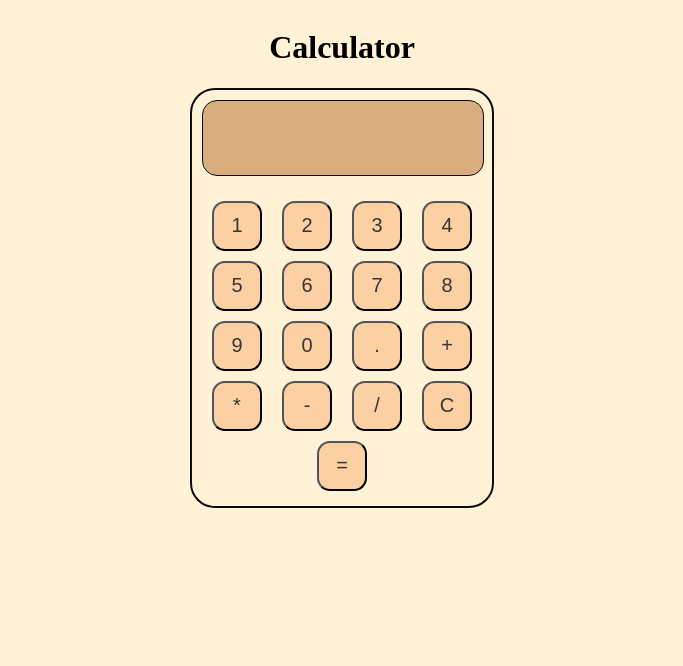
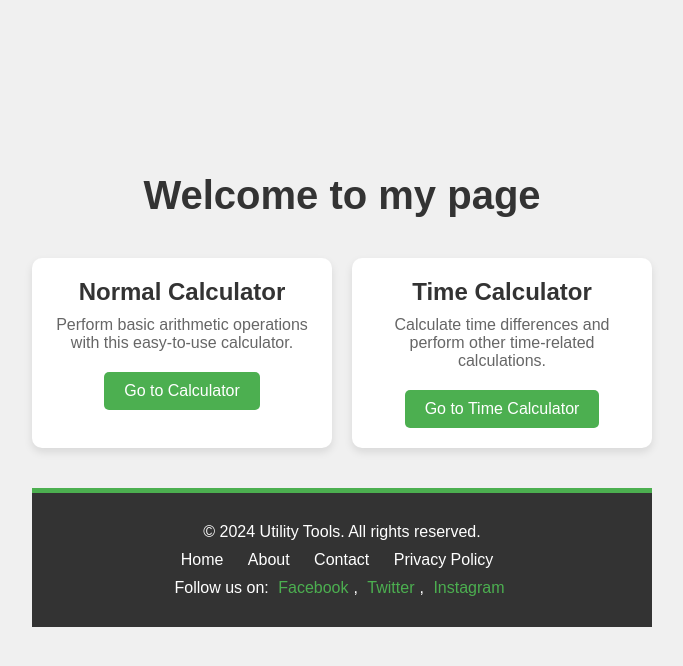
Before and after one commit to Rohan-Netrakar/Calculator, a plain HTML site: page index.html in a window 1280 px wide. Shown: the whole page, without its empty margins (298-981 px from the left). Drawn offline with Linux system fonts and the light colour scheme.

Commit message:
added time calculator and normal calculator with hime page

```diff
--- /dev/null
+++ b/calculator.css
@@ -0,0 +1,146 @@
+/* Resetting default browser styles */
+* {
+    margin: 0;
+    padding: 0;
+
+}
+
+body {
+    font-family: Arial, sans-serif;
+    background-color: #f0f0f0;
+}
+
+main {
+    display: flex;
+    flex-direction: column;
+    align-items: center;
+    justify-content: center;
+    height: 100vh;
+}
+
+header {
+    text-align: center;
+    margin-bottom: 20px;
+    background-color: #333;
+    color: #fff;
+    padding: 20px;
+    width: 100%;
+    margin-top: -30px;
+    border-bottom: 5px solid #4CAF50;
+}
+header h1{
+    font-size: 50px;
+    animation: fadeIn 2s ease-in-out;
+}
+
+#main_box {
+    background-color: #fff;
+    border-radius: 10px;
+    padding: 20px;
+    box-shadow: 0 4px 8px rgba(0, 0, 0, 0.1);
+    animation: slideIn 1s ease-in-out;
+
+}
+@keyframes slideIn {
+    from { transform: translateY(20px); opacity: 0; }
+    to { transform: translateY(0); opacity: 1; }
+}
+
+#display {
+    width: calc(100% - 40px);
+    padding: 10px;
+    padding-top: 12px;
+    font-size: 24px;
+    border: none;
+    border-radius: 5px;
+    margin-bottom: 10px;
+    text-align: right;
+}
+
+.but_conainer {
+    display: grid;
+    grid-template-columns: repeat(4, 1fr);
+    gap: 10px;
+}
+
+.but {
+    padding: 15px;
+    font-size: 25px;
+    border: none;
+    border-radius: 5px;
+    background-color: #4CAF50;
+    color: #fff;
+    cursor: pointer;
+    transition: background-color 0.3s, transform 0.3s;
+    box-shadow: 0 2px 4px rgba(0, 0, 0, 0.1);
+}
+
+.but:hover {
+    background-color: #0d7513;
+}
+
+.but:active {
+    transform: scale(0.5);
+}
+
+footer {
+    background-color: #333;
+    color: #fff;
+    padding: 20px;
+    text-align: center;
+    margin-top: 40px;
+    border-top: 5px solid #4CAF50;
+}
+
+footer p {
+    margin: 10px 0;
+}
+
+footer nav ul {
+    list-style: none;
+    padding: 0;
+    margin: 10px 0;
+}
+
+footer nav ul li {
+    display: inline-block;
+    margin-right: 10px;
+}
+
+footer nav ul li a {
+    text-decoration: none;
+    color: #fff;
+    transition: color 0.3s;
+}
+
+footer nav ul li a:hover {
+    color: #ddd;
+}
+
+footer a {
+    color: #4CAF50;
+    text-decoration: none;
+    margin: 0 5px;
+    transition: color 0.3s;
+}
+
+footer a:hover {
+    color: #fff;
+}
+
+/* Animation */
+@keyframes fadeIn {
+    from { opacity: 0; }
+    to { opacity: 1; }
+}
+@keyframes colorChange {
+    0% { color: #4CAF50; }
+    25% { color: #FFC107; }
+    50% { color: #2196F3; }
+    75% { color: #9C27B0; }
+    100% { color: #4CAF50; }
+}
+
+.but {
+    animation: colorChange 2s infinite;
+}
--- /dev/null
+++ b/index.css
@@ -0,0 +1,149 @@
+/* Resetting default browser styles */
+* {
+    margin: 0;
+    padding: 0;
+    box-sizing: border-box;
+}
+
+body {
+    font-family: Arial, sans-serif;
+    background-color: #f0f0f0;
+    display: flex;
+    justify-content: center;
+    align-items: center;
+    min-height: 100vh;
+    padding: 20px;
+}
+
+header {
+    text-align: center;
+    margin-bottom: 40px;
+}
+
+h1 {
+    font-size: 2.5em;
+    color: #333;
+    margin-bottom: 20px;
+    animation: fadeIn 2s ease-in-out;
+}
+
+.cards {
+    display: flex;
+    flex-wrap: wrap;
+    justify-content: center;
+    gap: 20px;
+}
+
+.card {
+    background-color: #fff;
+    border-radius: 10px;
+    padding: 20px;
+    box-shadow: 0 4px 8px rgba(0, 0, 0, 0.1);
+    width: 300px;
+    text-align: center;
+    transition: transform 0.3s, box-shadow 0.3s;
+    animation: slideIn 1s ease-in-out;
+}
+
+.card h2 {
+    font-size: 1.5em;
+    color: #333;
+    margin-bottom: 10px;
+}
+
+.card p {
+    font-size: 1em;
+    color: #666;
+    margin-bottom: 20px;
+}
+
+.button {
+    display: inline-block;
+    padding: 10px 20px;
+    font-size: 1em;
+    color: #fff;
+    background-color: #4CAF50;
+    border: none;
+    border-radius: 5px;
+    text-decoration: none;
+    transition: background-color 0.3s, transform 0.3s;
+    cursor: pointer;
+}
+
+.button:hover {
+    background-color: #45a049;
+    transform: scale(1.05);
+}
+
+.card:hover {
+    transform: translateY(-10px);
+    box-shadow: 0 8px 16px rgba(0, 0, 0, 0.2);
+}
+
+/* Animations */
+@keyframes fadeIn {
+    from { opacity: 0; }
+    to { opacity: 1; }
+}
+
+@keyframes slideIn {
+    from { transform: translateY(20px); opacity: 0; }
+    to { transform: translateY(0); opacity: 1; }
+}
+
+/* Responsive Design */
+@media (max-width: 600px) {
+    .cards {
+        flex-direction: column;
+        align-items: center;
+    }
+
+    .card {
+        width: 100%;
+    }
+}
+/*footer styling */
+footer {
+    background-color: #333;
+    color: #fff;
+    padding: 20px;
+    text-align: center;
+    margin-top: 40px;
+    border-top: 5px solid #4CAF50;
+}
+
+footer p {
+    margin: 10px 0;
+}
+
+footer nav ul {
+    list-style: none;
+    padding: 0;
+    margin: 10px 0;
+}
+
+footer nav ul li {
+    display: inline-block;
+    margin-right: 10px;
+}
+
+footer nav ul li a {
+    text-decoration: none;
+    color: #fff;
+    transition: color 0.3s;
+}
+
+footer nav ul li a:hover {
+    color: #ddd;
+}
+
+footer a {
+    color: #4CAF50;
+    text-decoration: none;
+    margin: 0 5px;
+    transition: color 0.3s;
+}
+
+footer a:hover {
+    color: #fff;
+}
--- a/index.html
+++ b/index.html
@@ -3,52 +3,48 @@
   <head>
     <meta charset="UTF-8" />
     <meta name="viewport" content="width=device-width, initial-scale=1.0" />
-    <title>Calculator</title>
-    <link rel="stylesheet" href="style.css" />
+    <title>Utility Tools</title>
+    <link rel="stylesheet" href="./index.css" />
   </head>
   <body>
     <main>
       <header>
-        <h1 >Calculator</h1>
+        <h1>Welcome to my page</h1>
       </header>
-      <div id="main_box">
-        <input type="text" id="display" readonly />
-        <div class="but_conainer">
-          <button class="but" onclick="number(1)">1</button>
-          <button class="but" onclick="number(2)">2</button>
-          <button class="but" onclick="number(3)">3</button>
-          <button class="but" onclick="number(4)">4</button>
-          <button class="but" onclick="number(5)">5</button>
-          <button class="but" onclick="number(6)">6</button>
-          <button class="but" onclick="number(7)">7</button>
-          <button class="but" onclick="number(8)">8</button>
-          <button class="but" onclick="number('9')">9</button>
-          <button class="but" onclick="number('0')">0</button>
-          <button class="but" onclick="number('.')">.</button>
-          <button class="but" onclick="number('+')">+</button>
-          <button class="but" onclick="number('*')">*</button>
-          <button class="but" onclick="number('-')">-</button>
-          <button class="but" onclick="number('/')">/</button>
-          <button class="but" onclick="displayvalue='';document.querySelector('#display').value = displayvalue;">C</button>
-          <button class="but" onclick="final()">=</button>
+      <section class="cards">
+        <div class="card">
+          <h2>Normal Calculator</h2>
+          <p>
+            Perform basic arithmetic operations with this easy-to-use
+            calculator.
+          </p>
+          <a href="./caluclator.html" class="button">Go to Calculator</a>
         </div>
-      </div>
+        <div class="card">
+          <h2>Time Calculator</h2>
+          <p>
+            Calculate time differences and perform other time-related
+            calculations.
+          </p>
+          <a href="./time.html" class="button">Go to Time Calculator</a>
+        </div>
+      </section>
+      <footer>
+      <p>&copy; 2024 Utility Tools. All rights reserved.</p>
+      <nav>
+        <ul>
+          <li><a href="#">Home</a></li>
+          <li><a href="#">About</a></li>
+          <li><a href="#">Contact</a></li>
+          <li><a href="#">Privacy Policy</a></li>
+        </ul>
+      </nav>
+      <p>
+        Follow us on: <a href="#">Facebook</a>, <a href="#">Twitter</a>,
+        <a href="#">Instagram</a>
+      </p>
+    </footer>
     </main>
-    <script>
-        let= displayvalue='';
-        document.querySelector('#display').value = displayvalue;
-        function number(x){
-            displayvalue+=x;
-            document.querySelector('#display').value = displayvalue;
-        }
-        function final(){
-            let results = eval(displayvalue);
-            displayvalue=results;
-            document.querySelector('#display').value = displayvalue;
-        }
 
-
-
-    </script>
   </body>
 </html>
--- a/style.css
+++ /dev/null
@@ -1,43 +0,0 @@
-body{
-    display: flex;
-    justify-content: center;
-    align-items: center;
-    background-color: #FFF2D7;
-}
-header{
-    text-align: center;
-}
-#main_box{
-
-    width: 300px;
-    border: 2px solid #0d0c0c;
-    background-color: #FFF2D7;
-    border-radius: 25px;
-
-}
-#display{
-    margin: 10px;
-    padding: 20px;
-    width: 240px;
-    font-size: 30px;
-    background-color: #D8AE7E;
-    border-radius: 15px;
-    border: 1.5px solid #0d0c0c;
-
-}
-.but_conainer{
-    display: flex;
-    justify-content: space-around;
-    align-items: center;
-    flex-wrap: wrap;
-    margin: 10px;
-}
-.but{
-    height: 50px;
-    width: 50px;
-    margin: 5px;
-    font-size: 20px;
-    color: rgb(61, 52, 52);
-    background-color: #fbd0a2;
-    border-radius: 13px;
-}
--- /dev/null
+++ b/time.css
@@ -0,0 +1,129 @@
+body {
+    font-family: 'Arial', sans-serif;
+    background: linear-gradient(to right, #6a11cb, #2575fc);
+    color: rgba(0, 0, 0, 0.749);
+    margin: 0;
+    padding: 0;
+}
+
+header {
+    text-align: center;
+    padding: 20px;
+    background-color: rgba(255, 255, 255, 0.9);
+    border-bottom-left-radius: 15px;
+    border-bottom-right-radius: 15px;
+
+
+}
+@keyframes fadeIn {
+    from { opacity: 0; }
+    to { opacity: 1; }
+}
+
+header h1 {
+    margin-top: 5px;
+    font-size: 4em;
+    margin-bottom: 10px;
+    animation: fadeIn 2s ease-in-out;
+}
+
+header p {
+    font-size: 1.5em;
+    margin-bottom: 20px;
+    animation: fadeIn 2s ease-in-out;
+}
+
+main {
+    display: flex;
+    justify-content: center;
+    align-items: center;
+    flex-direction: column;
+    margin-top: 20px;
+}
+
+.instruction, .form {
+    background-color: rgba(255, 255, 255, 0.9);
+    border-radius: 15px;
+    box-shadow: 0 4px 15px rgba(0, 0, 0, 0.2);
+    padding: 20px;
+    text-align: center;
+    margin-bottom: 20px;
+    animation: slideIn 1s ease-in-out;
+}
+@keyframes slideIn {
+    from { transform: translateY(20px); opacity: 0; }
+    to { transform: translateY(0); opacity: 1; }
+}
+
+.instruction h2 {
+    font-size: 2em;
+    margin-top: 0px;
+    margin-bottom: 10px;
+}
+
+.instruction p {
+    font-size: 1em;
+
+    margin-bottom: 15px;
+}
+
+.form label {
+    display: block;
+    font-size: 1.2em;
+    margin-bottom: 10px;
+}
+
+.form select, .form input[type="number"], .form input[type="text"], .form button {
+    width: calc(100% - 20px);
+    padding: 10px;
+    margin: 10px 0;
+    border: none;
+    border-radius: 5px;
+    font-size: 1em;
+    transition: all 0.3s ease;
+}
+
+.form select:focus, .form input[type="number"]:focus, .form input[type="text"]:focus, .form button:hover {
+    outline: none;
+    box-shadow: 0 0 10px rgba(37, 117, 252, 0.5);
+}
+
+.form button {
+    background-color: #2575fc;
+    color: white;
+    cursor: pointer;
+}
+
+.form button:hover {
+    background-color: #6a11cb;
+}
+
+input[readonly] {
+    background-color: #f9f9f9;
+    color: #333;
+}
+
+footer {
+    background-color: rgba(255, 255, 255, 0.9);
+    border-top-left-radius: 15px;
+    border-top-right-radius: 15px;
+    padding: 20px;
+    margin-top: 20px;
+    text-align: center;
+}
+
+footer p, footer nav, footer a {
+    color: #333;
+    font-size: 1em;
+    margin-bottom: 10px;
+}
+
+footer ul {
+    list-style: none;
+    padding: 0;
+}
+
+footer ul li {
+    display: inline;
+    margin-right: 10px;
+}
```
Also changed, not shown: caluclator.html (added, +80 -0 lines), time.html (added, +99 -0 lines).
